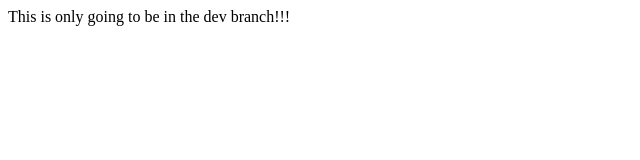
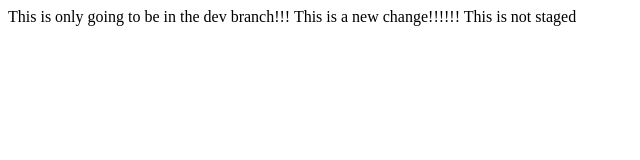
Before and after one commit to TylerWilhelmWD/test-repo, a plain HTML site: page newDevFolder/devSite.html in a window 1280 px wide. Shown: the whole page, without its empty margins (0-640 px from the left). Drawn offline with Linux system fonts and the light colour scheme.

Commit message:
added some stuff

```diff
--- a/newDevFolder/devSite.html
+++ b/newDevFolder/devSite.html
@@ -4,6 +4,11 @@
 
 <body>
     This is only going to be in the dev branch!!!
+
+    This is a new change!!!!!!
+
+    This is not staged
+
 </body>
 
 </html>
```
